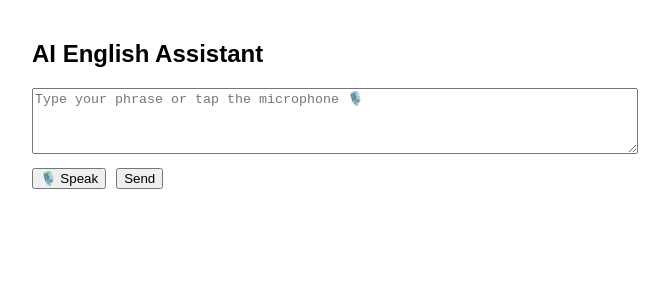
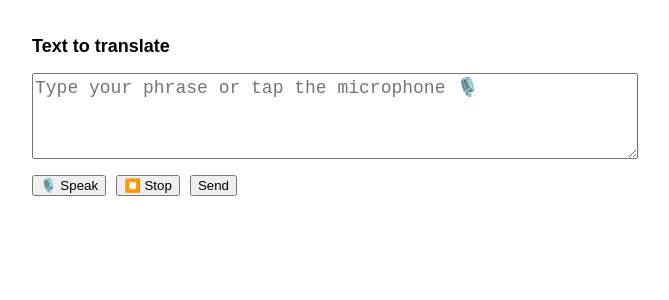
Before and after one commit to sergeylem/ai-teacher, a React (Create React App) app in the folder frontend/: page / in a window 1280 px wide. Shown: the top 300 px of the page, without its empty margins (308-977 px from the left). Built offline with nearby package versions, Linux system fonts and the light colour scheme.

Commit message:
Added silence timeout 3s, changed to rem

```diff
--- a/frontend/public/index.html
+++ b/frontend/public/index.html
@@ -24,7 +24,7 @@
       work correctly both with client-side routing and a non-root public URL.
       Learn how to configure a non-root public URL by running `npm run build`.
     -->
-    <title>React App</title>
+    <title>AI English Assistant</title>
   </head>
   <body>
     <noscript>You need to enable JavaScript to run this app.</noscript>
--- a/frontend/src/App.jsx
+++ b/frontend/src/App.jsx
@@ -1,19 +1,41 @@
-import { useState } from "react";
+import { useState, useRef } from "react";
 
 function App() {
   const [inputText, setInputText] = useState("");
   const [outputText, setOutputText] = useState("");
   const [isSpeaking, setIsSpeaking] = useState(false);
+  const recognitionRef = useRef(null);
 
   const handleVoiceInput = () => {
     const recognition = new window.webkitSpeechRecognition();
     recognition.lang = "ru-RU";
-    recognition.start();
+    recognition.interimResults = false;
+    recognition.continuous = true;
+
+    let finalTranscript = "";
+    let silenceTimeout;
 
     recognition.onresult = (event) => {
-      const speechResult = event.results[0][0].transcript;
-      setInputText(speechResult);
+      for (let i = event.resultIndex; i < event.results.length; ++i) {
+        if (event.results[i].isFinal) {
+          finalTranscript += event.results[i][0].transcript + " ";
+        }
+      }
+      setInputText(finalTranscript.trim());
+
+      // reset the timer if the user continues talking
+      clearTimeout(silenceTimeout);
+      silenceTimeout = setTimeout(() => {
+        recognition.stop();
+      }, 3000); // end after 3 seconds of silence
     };
+
+    recognition.onend = () => {
+      console.log("Recognition completed (by silence or manually)");
+    };
+
+    recognitionRef.current = recognition;
+    recognition.start();
   };
 
   const handleSubmit = async () => {
@@ -24,7 +46,7 @@ function App() {
         body: JSON.stringify({ question: inputText }),
       });
       const data = await res.json();
-      setOutputText(data.answer);
+      setOutputText(data.answer.trim());
     } catch (err) {
       console.error(err);
       setOutputText("Error request to AI");
@@ -40,23 +62,40 @@ function App() {
     window.speechSynthesis.speak(utterance);
   };
 
+  const handleStopMic = () => {
+    if (recognitionRef.current) {
+      recognitionRef.current.stop();
+    }
+  };
+
   return (
-    <div style={{ padding: 20, fontFamily: "sans-serif", maxWidth: 600, margin: "0 auto" }}>
-      <h2>AI English Assistant</h2>
+    <div style={{
+      padding: "1.25rem",
+      fontFamily: "sans-serif",
+      maxWidth: "37.5rem", // 600,
+      margin: "0 auto",
+      fontSize: "1.125rem" // 18px
+      }}>
+      <strong style={{ display: "block", marginTop: "1rem", marginBottom: "1rem"  }}>Text to translate</strong>
       <textarea
         value={inputText}
         onChange={(e) => setInputText(e.target.value)}
         rows={4}
-        style={{ width: "100%", marginBottom: 10 }}
+        style={{
+          width: "100%",
+          marginBottom: "0.625rem", // 10,
+          fontSize: "1.125rem"
+        }}
         placeholder="Type your phrase or tap the microphone 🎙️"
       />
       <div style={{ marginBottom: 10 }}>
         <button onClick={handleVoiceInput}>🎙️ Speak</button>
+        <button onClick={handleStopMic} style={{ marginLeft: 10 }}>⏹️ Stop</button>
         <button onClick={handleSubmit} style={{ marginLeft: 10 }}>Send</button>
       </div>
       {outputText && (
         <div style={{ marginTop: 20 }}>
-          <strong>Ответ:</strong>
+          <strong>Answer:</strong>
           <p>{outputText}</p>
           <button onClick={handleSpeak} disabled={isSpeaking}>🔊 Listen</button>
         </div>
--- a/frontend/src/index.css
+++ b/frontend/src/index.css
@@ -11,3 +11,7 @@ code {
   font-family: source-code-pro, Menlo, Monaco, Consolas, 'Courier New',
     monospace;
 }
+
+html {
+  font-size: 16px; /* 1rem = 16px */
+}
```
Also changed, not shown: 1 other file (tests, documents, lock files or other folders).
